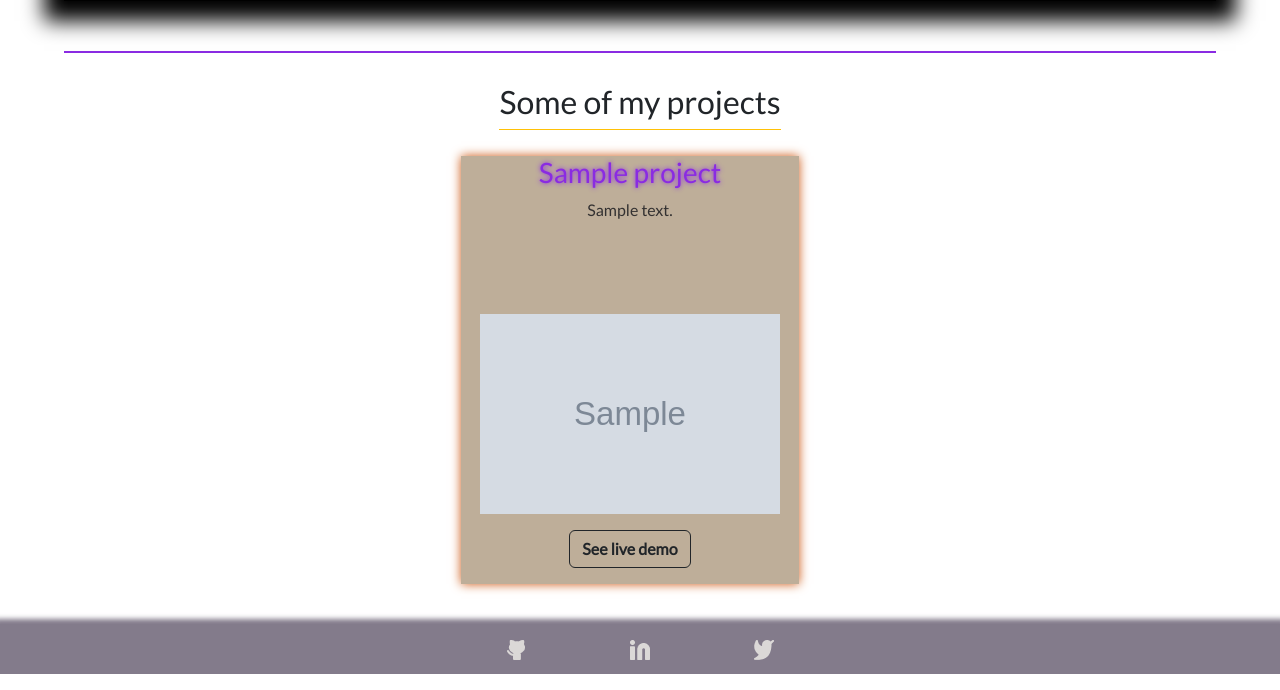
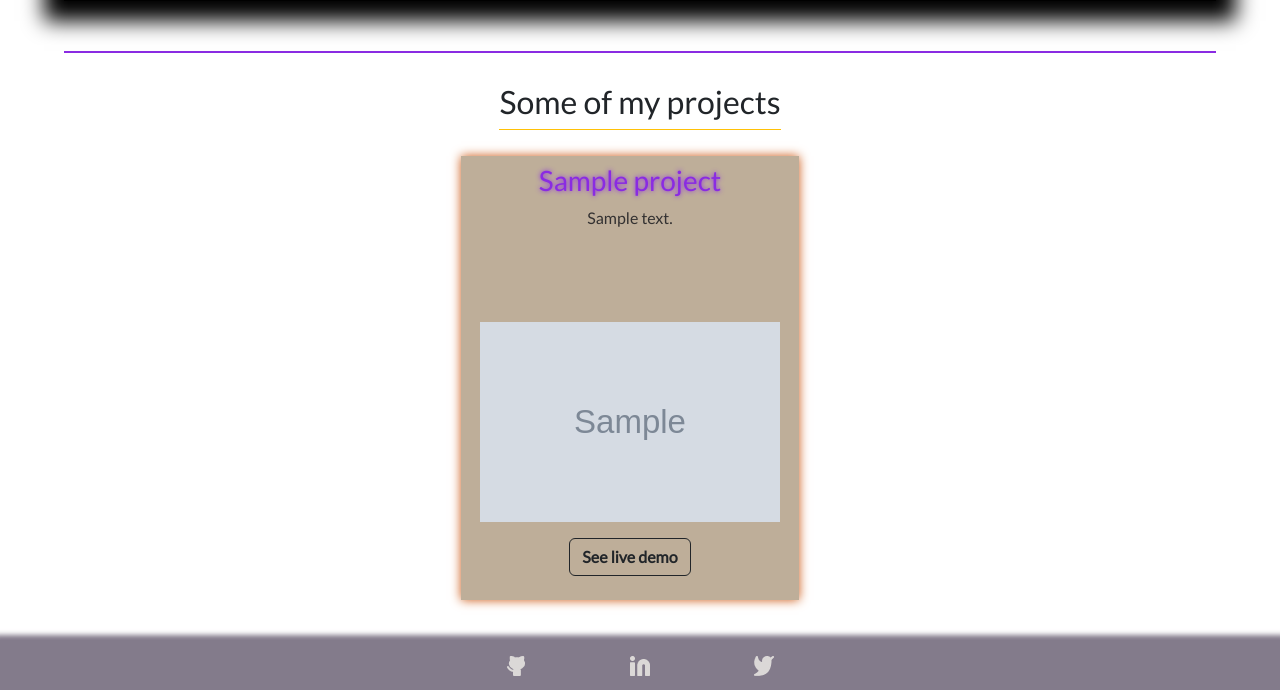
Before and after one commit to Sanja969/personal-portfolio-django, a Django app: template portfolio/templates/portfolio/home.html in a window 1280 px wide. Shown: the part 763-1453 px from the top of the page. Run offline with Django 4.2, Linux system fonts and the light colour scheme; the template is opened without the code that fills it: most values are stand-ins (such as "Sample title", 1, 10 or a date in 2020); grey boxes marked "Sample" are stand-in pictures.

Commit message:
add padding to projects

```diff
--- a/portfolio/static/portfolio/style.css
+++ b/portfolio/static/portfolio/style.css
@@ -89,7 +89,6 @@ main {
 .project > a {
   text-decoration: none;
   font-weight: 600;
-
 }
 
 .project > h3 {
--- a/portfolio/templates/portfolio/home.html
+++ b/portfolio/templates/portfolio/home.html
@@ -14,7 +14,7 @@
     <h2 class="border-bottom border-warning pb-2 mb-3 font-weight-bold">Some of my projects</h2>
     <div class="d-table container-fluid w-100 text-center">
     {% for project in projects %}
-      <article class="d-inline-table project text-center">
+      <article class="d-inline-table project text-center py-2">
         <h3 class="px-2">{{ project.title }}</h3>
         <p class="px-2">{{ project.description|safe }}</p>
         <div class="d-flex justify-content-center">
```
